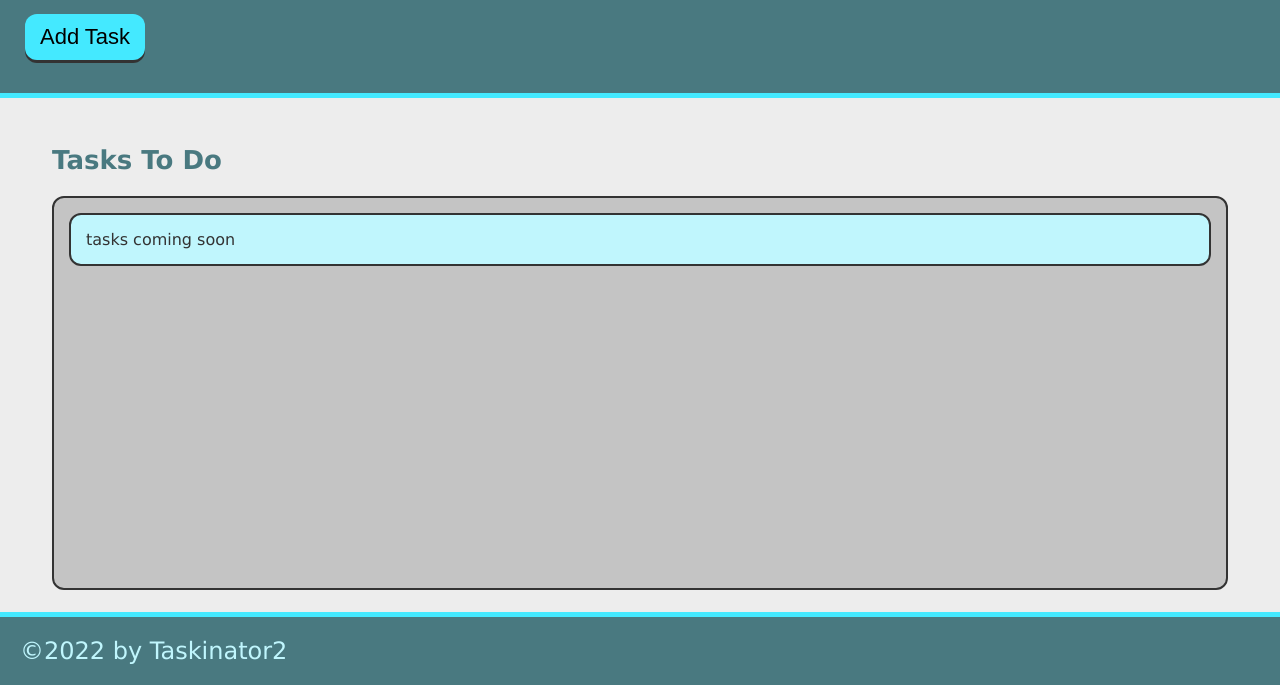
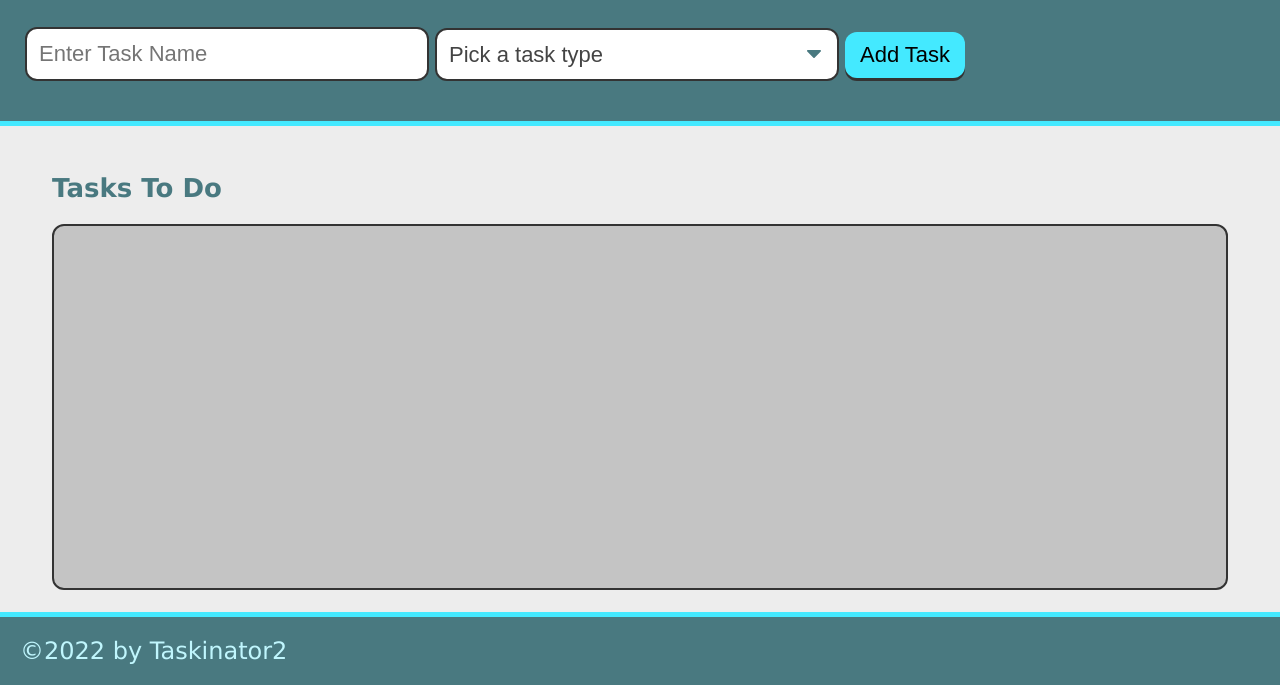
Before and after one commit to clarkspencerc/taskinator2, a plain HTML site: page index.html in a window 1280 px wide. Shown: the part 115-800 px from the top of the page. Drawn offline with Linux system fonts and the light colour scheme.

Commit message:
added form

```diff
--- a/index.html
+++ b/index.html
@@ -13,13 +13,28 @@
     <header>
         <h1 class="page-title">Taskinator2</h1>
         <p>Click the button below to add a new task!</p>
-        <button class="btn" id="save-task">Add Task</button>
+        <form id="task-form">
+            <div class="form-group">
+                <input type="text" name="task-name" class="text-input" placeholder="Enter Task Name"/>
+            </div>
+            <div class="form-group">
+                <select name="task-type" class="select-dropdown">
+                    <option value="" disabled selected>Pick a task type</option>
+                    <option value="School">School</option>
+                    <option value="Work">Work</option>
+                    <option value="Church">Church</option>
+                </select>
+            </div>
+            <div class="form-group">
+                <button class="btn" id="save-task" type="submit">Add Task</button>
+            </div>
+        </form>
+
     </header>
     <main class="page-content">
         <section class="task-list-wrapper">
             <h2 class="list-title">Tasks To Do</h2>
             <ul class="task-list" id="tasks-to-do">
-                <li class="task-item">tasks coming soon</li>
             </ul>
         </section>
     </main>
```
